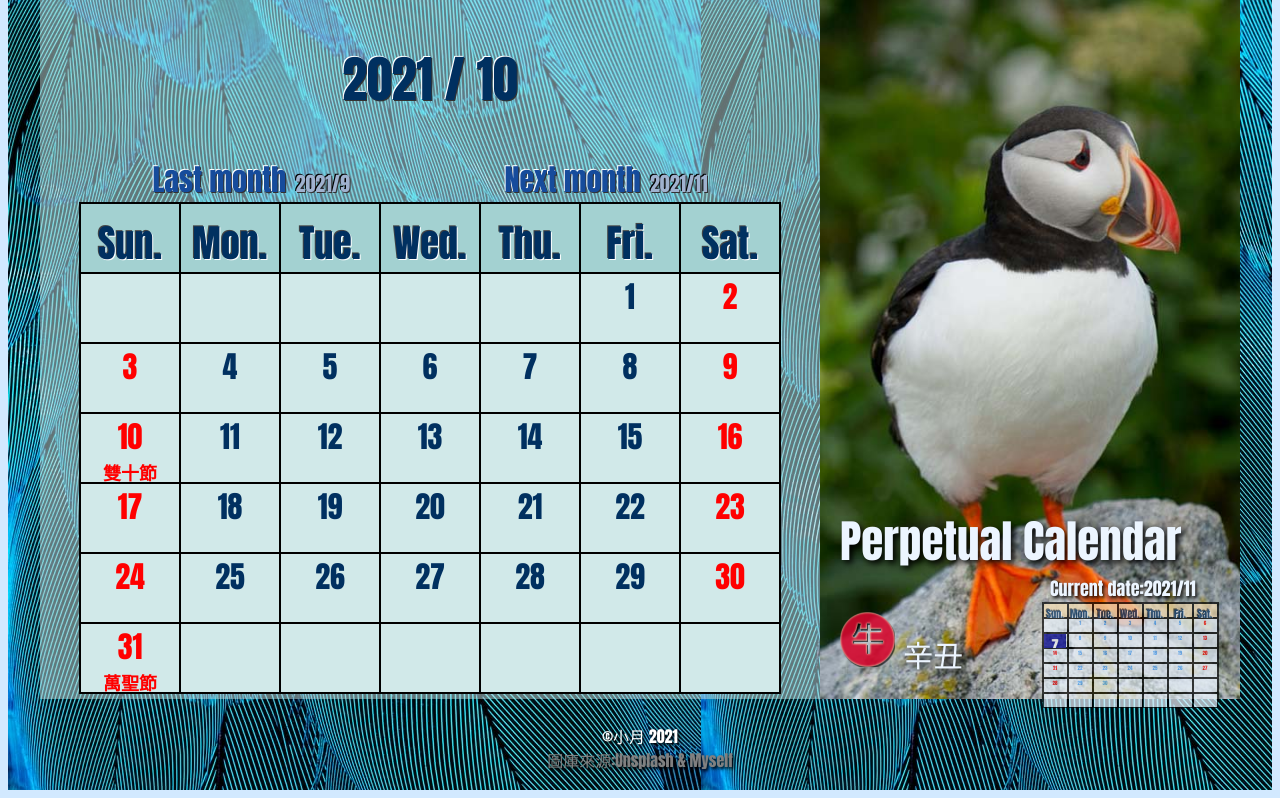
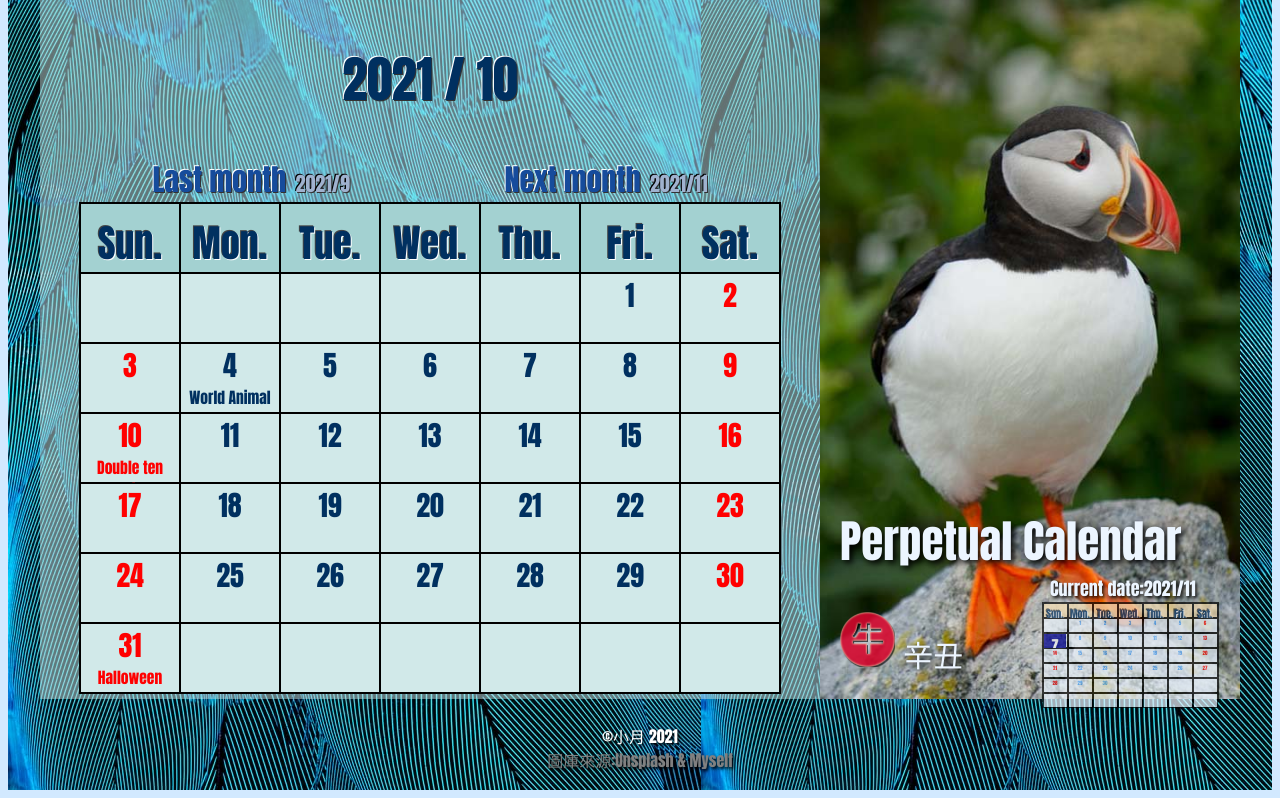
Before and after one commit to mooncactusmoon/calendarByPHP, a PHP site: page /index.php?year=2021&month=10 in a window 1280 px wide; the page is wider, and only the part inside the window is pictured. Shown: the part 118-916 px from the top of that part. Run offline with PHP 8.4, Linux system fonts and the light colour scheme.

Commit message:
增節日

```diff
--- a/index.php
+++ b/index.php
@@ -30,7 +30,7 @@
         height: 70px;
         border: 1px solid black;
         display: inline-block;
-        font-size: 30px;
+        font-size: 28px;
         text-align: center;
         background-color: #D1E9E9;
     }
@@ -53,9 +53,7 @@
     }
     .spday{
         background: none;
-        font-size: 18px;
-        font-weight: 800;
-
+        font-size: 15.5px;
     }
     .div-title{
         text-align: center;
@@ -143,17 +141,23 @@
 <?php
 //新增紀念日//
     $specialDate = [
-        '1-1' => '元旦',
-        '2-14' => '西洋情人節',
-        '2-28' => '和平紀念日',
-        '3-8' => '婦女節',
-        '4-4' => '兒童節',
-        '5-1' => '勞動節',
-        '8-8' => '父親節',
-        '9-25' => '教師節',
-        '10-10' => '雙十節',
-        '10-31' => '萬聖節',
-        '12-25' => '聖誕節',
+        '1-1' => "New Year's Day",
+        '2-14' => "Valentine's Day",
+        '2-28' => 'Peace Memorial Day',
+        '3-8' => "Women's Day",
+        '4-1' => "April Fools' Day",
+        '4-4' => "Children's Day",
+        '4-17' => "Easter",
+        '4-22' => "Earth day",
+        '5-1' => 'Labor Day',
+        '8-8' => "Father's Day",
+        '9-28' => "Teachers' Day",
+        '10-4' => 'World Animal Day',
+        '10-10' => 'Double ten Festival',
+        '10-31' => 'Halloween',
+        '11-26' => 'Thanksgiving Day',
+        '12-24' => 'Christmas Eve',
+        '12-25' => 'Christmas',
     ];
   //紀念日每年顯示方法 date('Y-12-25')
 
```
